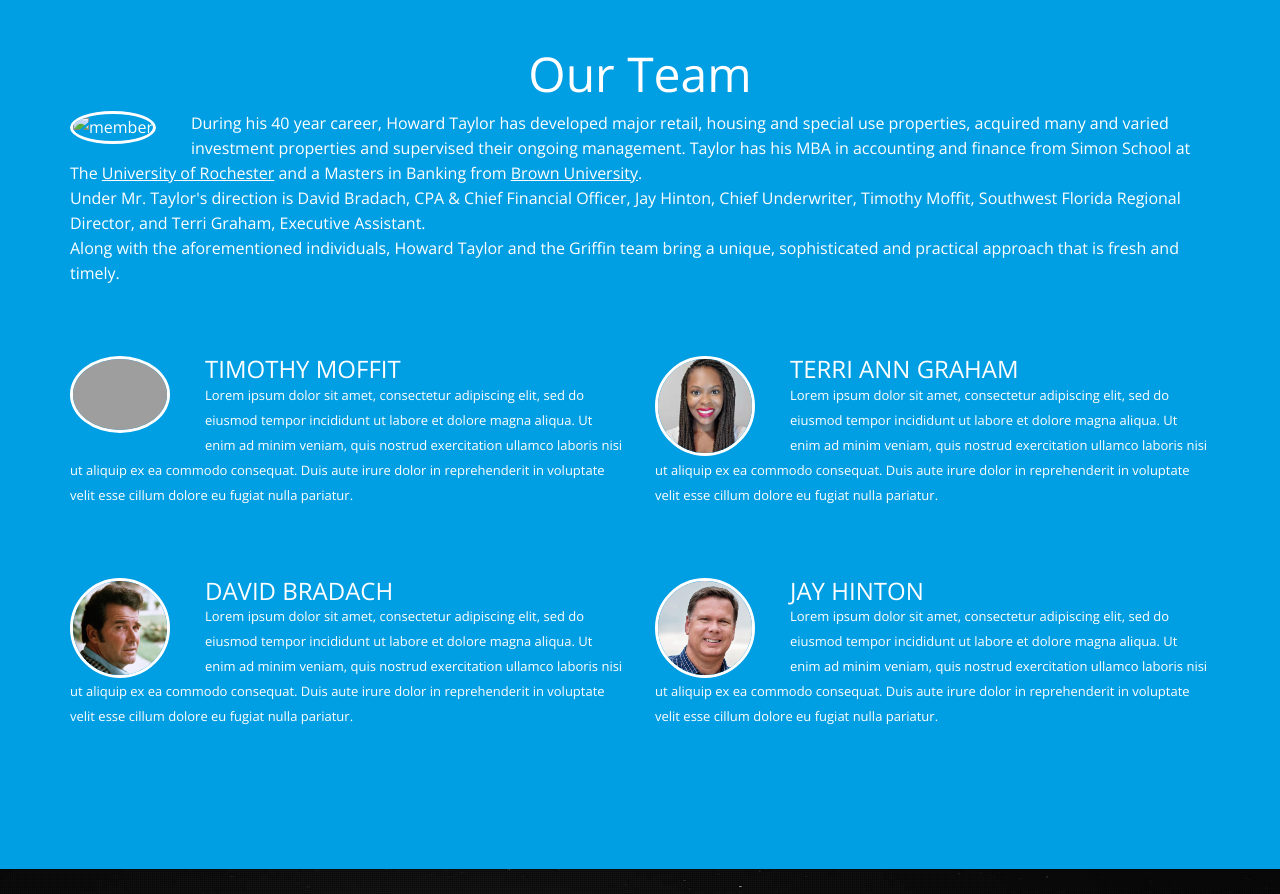
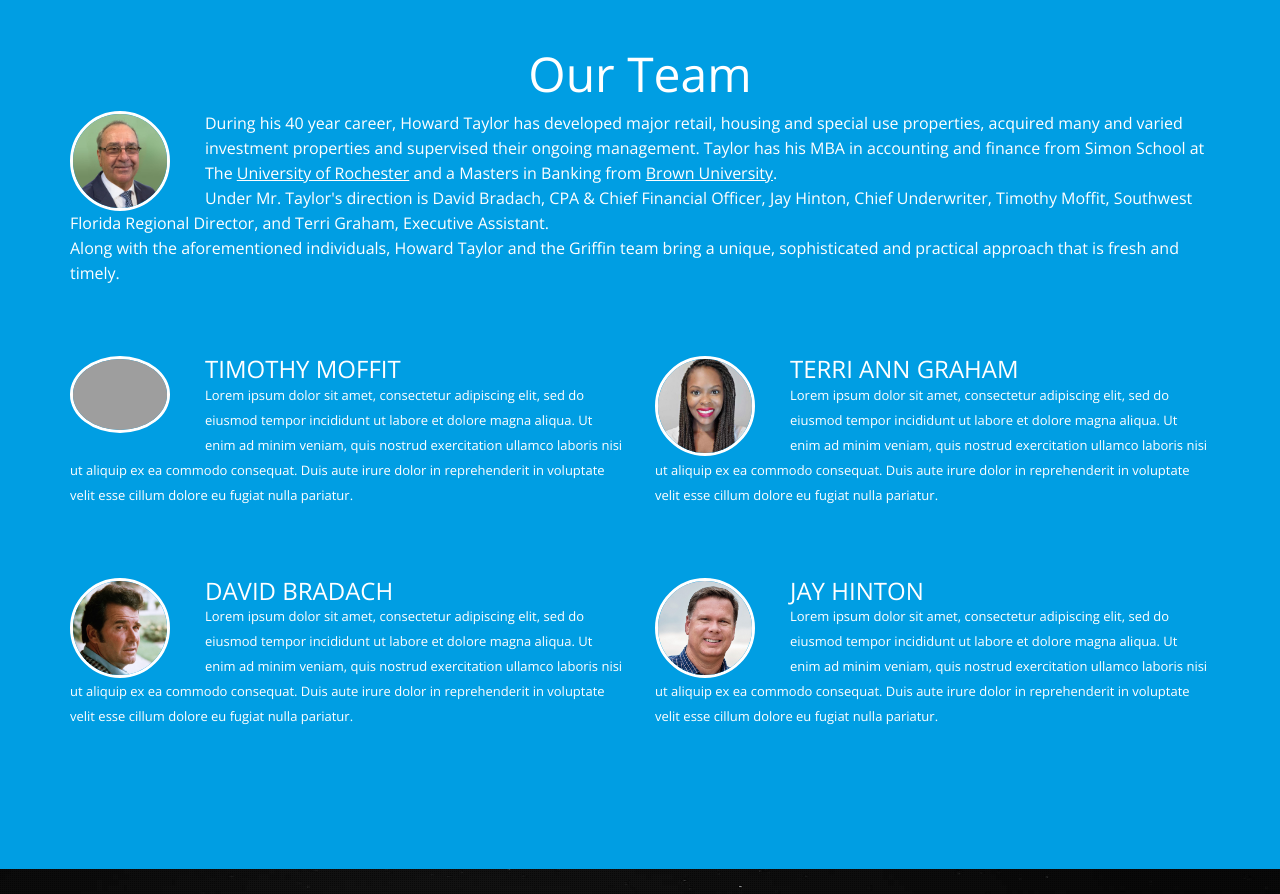
Before and after one commit to FatMan50/griffin, a plain HTML site: page index.html in a window 1280 px wide. Shown: the part 2678-3572 px from the top of the page. Drawn offline with nearby package versions, Linux system fonts and the light colour scheme; grey boxes are pictures that could not be loaded.

Commit message:
added howards pic

```diff
--- a/index.html
+++ b/index.html
@@ -287,7 +287,7 @@
               <div class="welcome-block">
                  <div class="message-body" style="font-size: 1em; line-height: 1.7em;" >
           <h2 style="color: #ffffff; text-align: center; font-size: 3em;">Our Team</h2>
-          <img src="img/Brad-Pitt.jpg" class="pull-left" alt="member">
+          <img src="img/howard-taylor.jpg" class="pull-left" alt="member">
           <p>During his 40 year career, Howard Taylor has developed major retail, housing and special use properties, acquired many and varied investment properties and supervised their ongoing management. Taylor has his MBA in accounting and finance from Simon School at The <a style="color: #ffffff; text-decoration: underline;" href="https://www.rochester.edu/">University of Rochester</a> and a Masters in Banking from <a  style="color: #ffffff; text-decoration: underline;" href="https://www.brown.edu/">Brown University</a>.</p>
 
           <p>Under Mr. Taylor's direction is David Bradach, CPA & Chief Financial Officer, Jay Hinton, Chief Underwriter, Timothy Moffit, Southwest Florida Regional Director, and Terri Graham, Executive Assistant.</p>
```
Also changed, not shown: img/howard-taylor.jpg (added).
